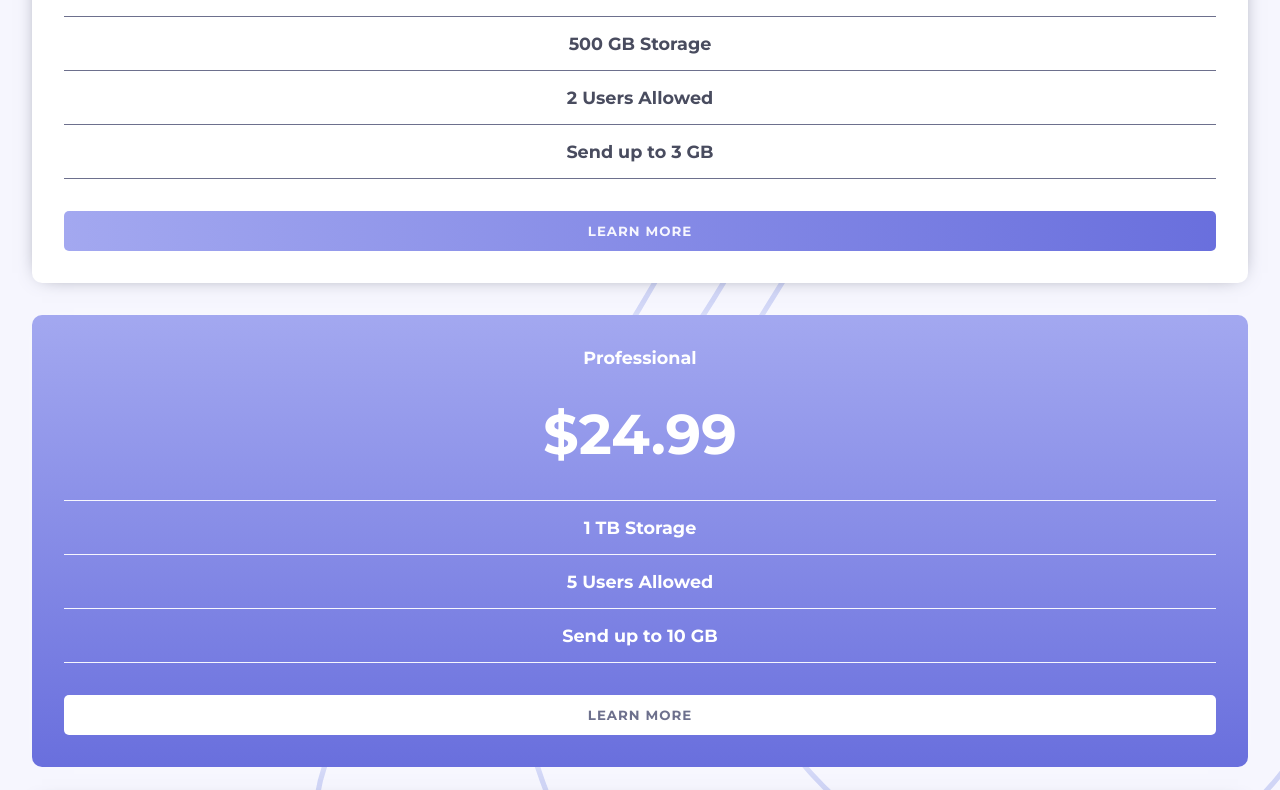
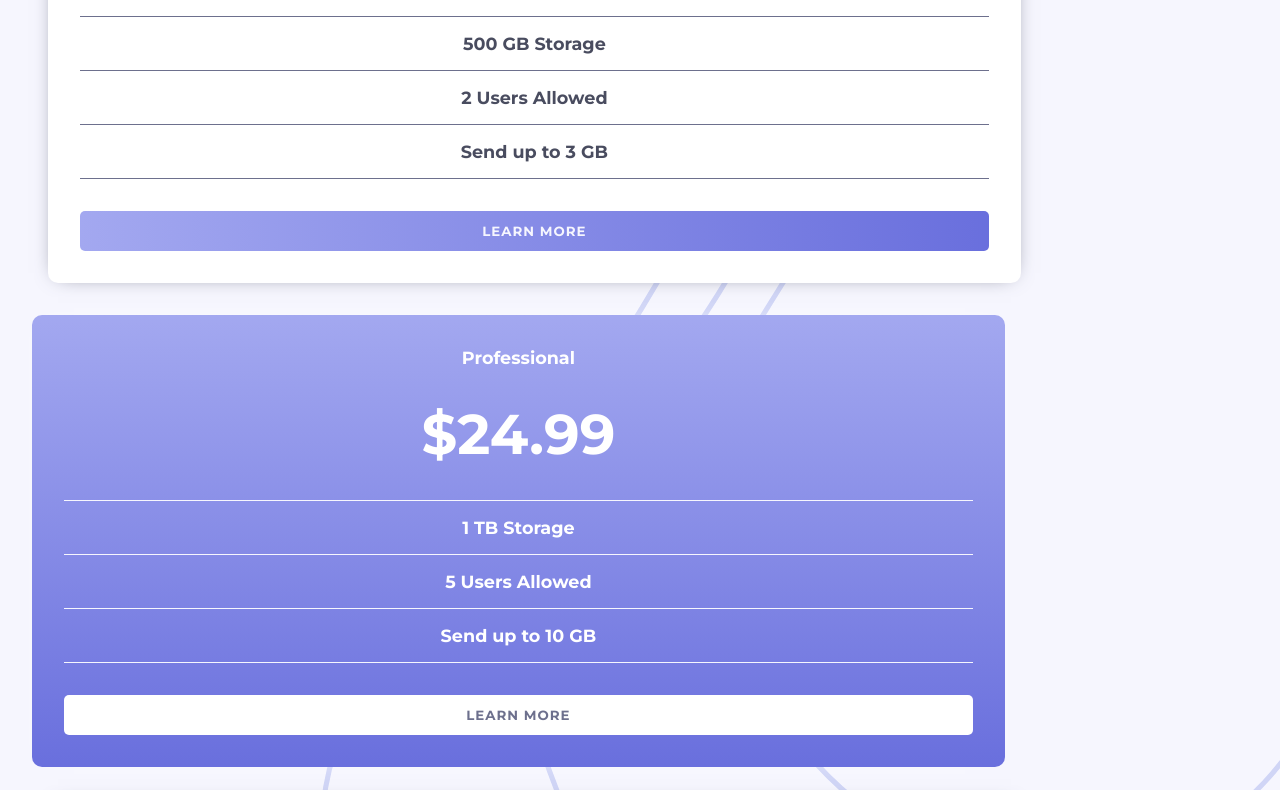
Before and after one commit to rnrnshn/pricing-component, a plain HTML site: page index.html in a window 1280 px wide. Shown: the part 353-1143 px from the top of the page. Drawn offline with Linux system fonts and the light colour scheme.

Commit message:
Update styles.css
This is me trying to create media queries

```diff
--- a/styles.css
+++ b/styles.css
@@ -132,3 +132,19 @@ button {
   cursor: pointer;
   background: var(--btn-gradient);
 }
+
+/*Media queries*/
+
+@media (min-width: 720px){
+
+    .pricing_card {
+        flex-direction: column;
+
+    }
+    .pricing_card {
+        margin: 1rem;
+        border-radius: 10px;
+        width: 80%
+    }
+
+}
```
